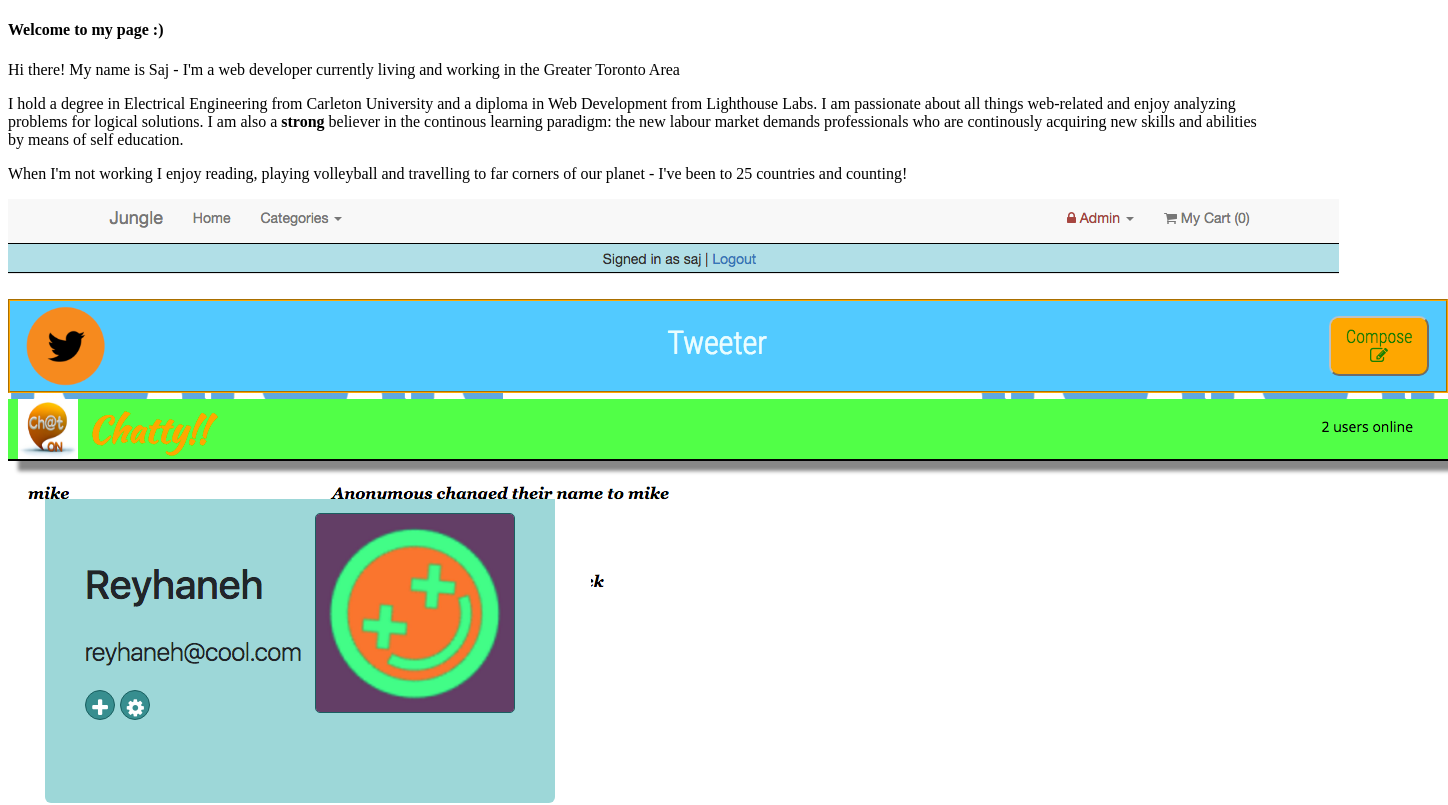
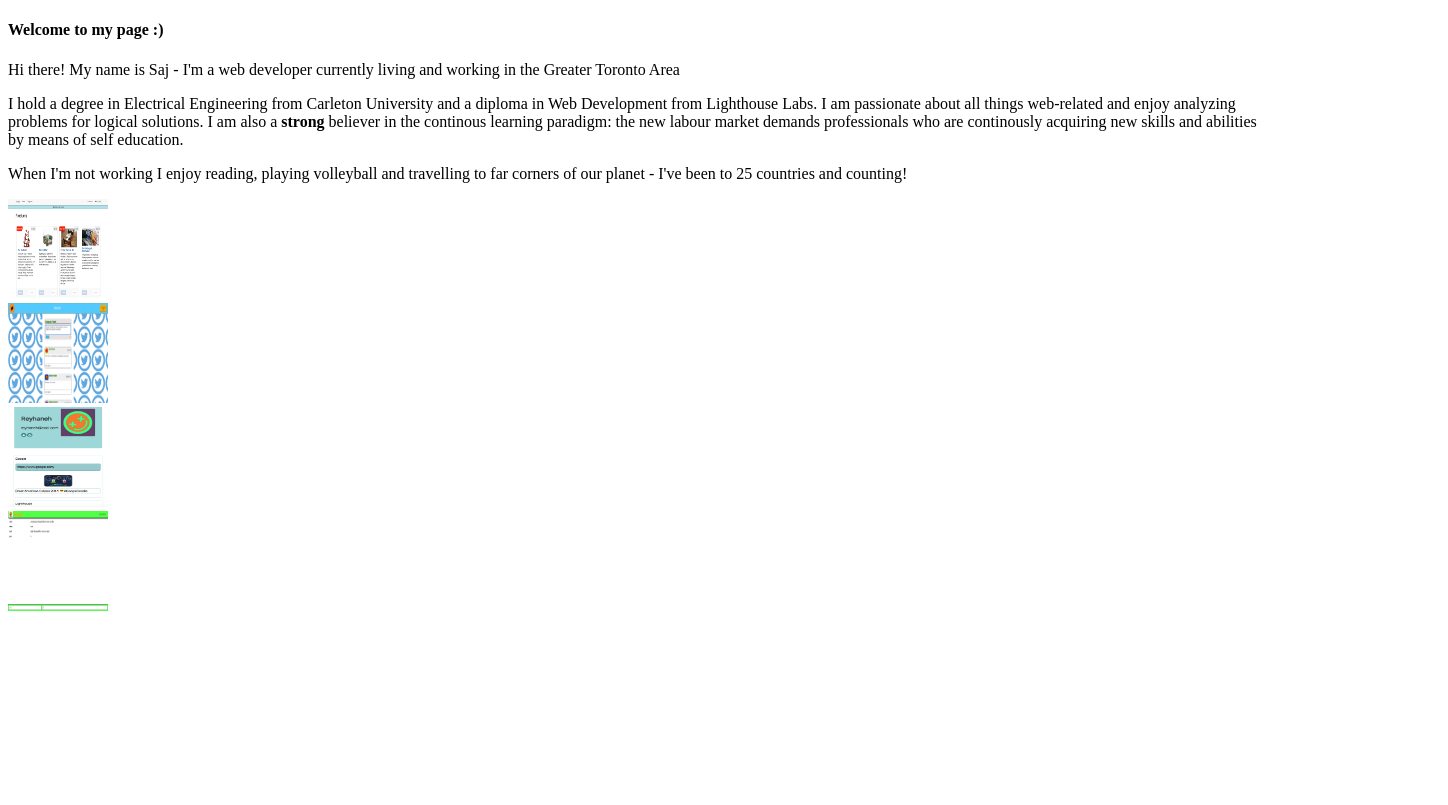
Before and after one commit to Sanju3001/Sanju3001.github.io, a plain HTML site: page index.html in a window 1280 px wide. Shown: the top 805 px of the page, 1448 px wide, since content can reach past the window. Drawn offline with Linux system fonts and the light colour scheme.

Commit message:
added some content

```diff
--- a/index.html
+++ b/index.html
@@ -21,21 +21,23 @@
 
   <p> When I'm not working I enjoy reading, playing volleyball and travelling to far corners of our planet - I've been to 25 countries and counting! </p>
 
-  <div class="pic-container">
-    <a href="https://github.com/Sanju3001/jungle-rails" target="_blank">  <img src="images/jungle.png"> </a>
+  <div>
+    <a href="https://github.com/Sanju3001/jungle-rails" target="_blank">  <img class="pic-container" src="images/jungle.png"> </a>
   </div>
 
-  <div class="pic-container">
-    <a href="https://github.com/Sanju3001/tweetr" target="_blank">  <img src="images/tweeter.png"> </a>
+  <div>
+    <a href="https://github.com/Sanju3001/tweetr" target="_blank">  <img class="pic-container" src="images/tweeter.png"> </a>
   </div>
 
-  <div class="pic-container">
-    <a href="https://github.com/Sanju3001/chatty" target="_blank">  <img src="images/chatty.png"> </a>
+  <div>
+    <a href="https://github.com/Sanju3001/resource_wall" target="_blank">  <img class="pic-container" src="images/resource-wall.png"> </a>
   </div>
 
-  <div class="pic-container">
-    <a href="https://github.com/Sanju3001/resource_wall" target="_blank">  <img src="images/resource-wall.png"> </a>
+  <div>
+    <a href="https://github.com/Sanju3001/chatty" target="_blank">  <img class="pic-container" src="images/chatty.png"> </a>
   </div>
+
+
 
 </body>
 
```
